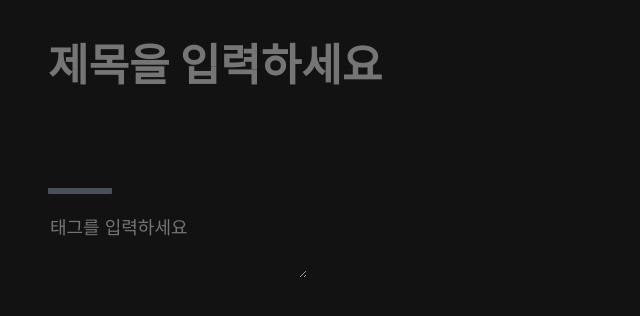
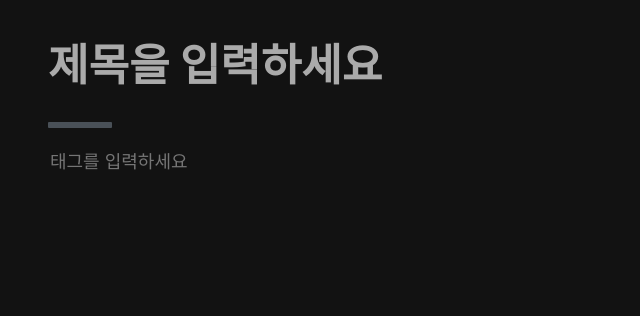
Before and after one commit to printSANO/Techeer-log, a React (Vite) app in the folder frontend/: page /posting in a window 1280 px wide. Shown: the top 316 px of the page, without its empty margins (0-640 px from the left). Built offline with nearby package versions, Linux system fonts and the light colour scheme; the HTML template or start-up script is replaced by a standard one.

Commit message:
design : 게시글 작성 페이지 세부 디자인 수정 중

```diff
--- a/frontend/src/pages/MainPage.tsx
+++ b/frontend/src/pages/MainPage.tsx
@@ -41,7 +41,7 @@ const Recent = styled.img`
   align-items: center;
 `;
 
-const NewWord = styled.p`
+const NewWord = styled.a`
   display: flex;
   width: 40px;
   height: 24px;
@@ -61,7 +61,7 @@ const Heart = styled.img`
   height: 18px;
 `;
 
-const NewWord2 = styled.p`
+const NewWord2 = styled.a`
   color: #fff;
   text-align: center;
   font-family: Inter;
--- a/frontend/src/pages/PostingPage.tsx
+++ b/frontend/src/pages/PostingPage.tsx
@@ -13,7 +13,7 @@ const LeftBox = styled.div`
 `;
 
 const Title = styled.div`
-  max-height: 580px;
+  max-height: 540px;
 
   padding-top: 2rem;
   padding-left: 3rem;
@@ -33,8 +33,9 @@ const TitleWrite = styled.textarea`
   font-weight: bold;
   font-family: inherit;
   color: #ececec;
-  textarea{
-
+  height: 66px;
+  &::placeholder {
+    color: #aaaaaa; // placeholder 텍스트의 색상을 원하는 색상으로 변경합니다.
   }
 `;
 
@@ -59,6 +60,7 @@ const WriteTag = styled.textarea`
   border: none;
   color: #ececec;
   font-family: inherit;
+  resize: none;
 `;
 
 function PostingPage() {
```
